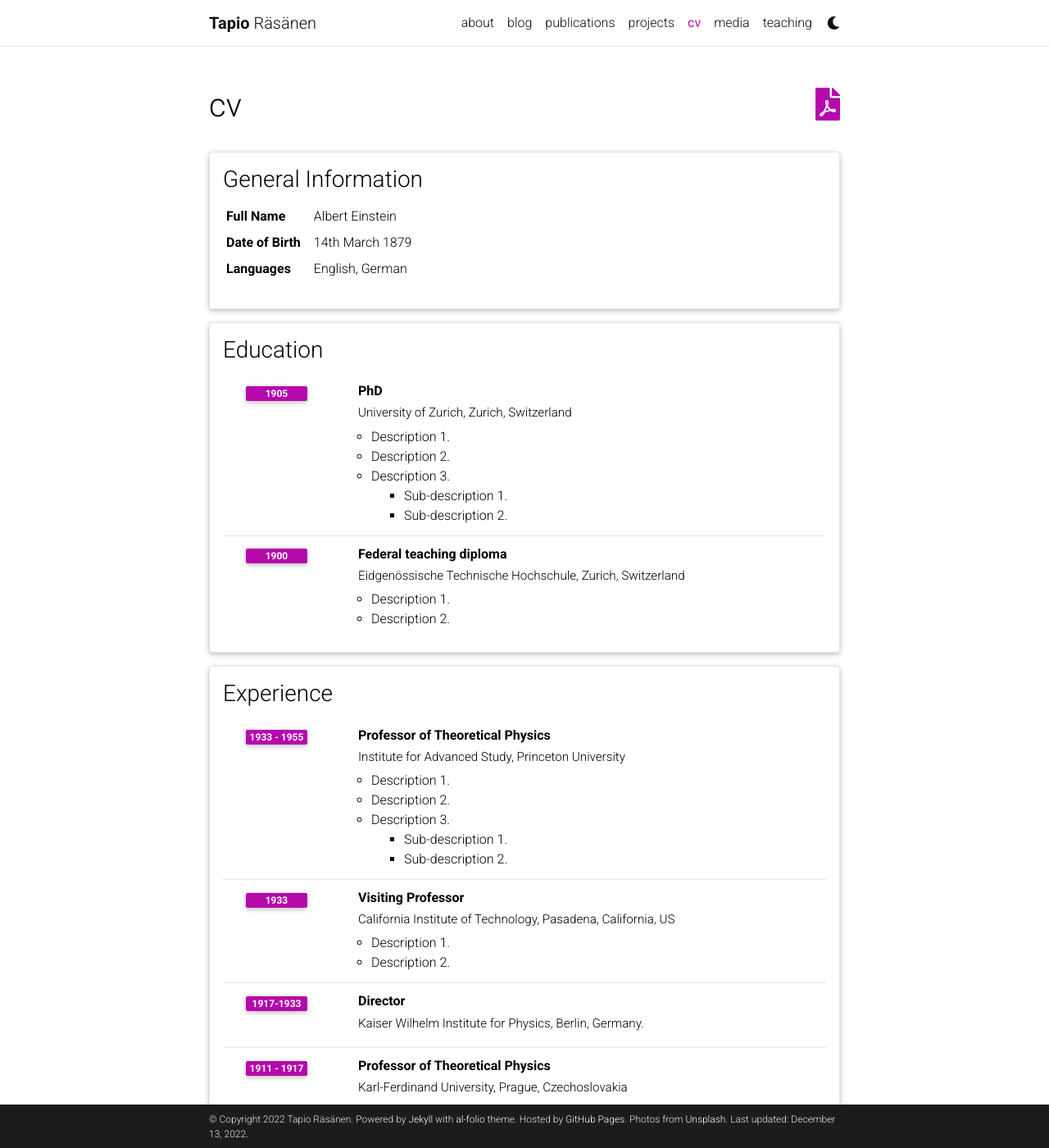
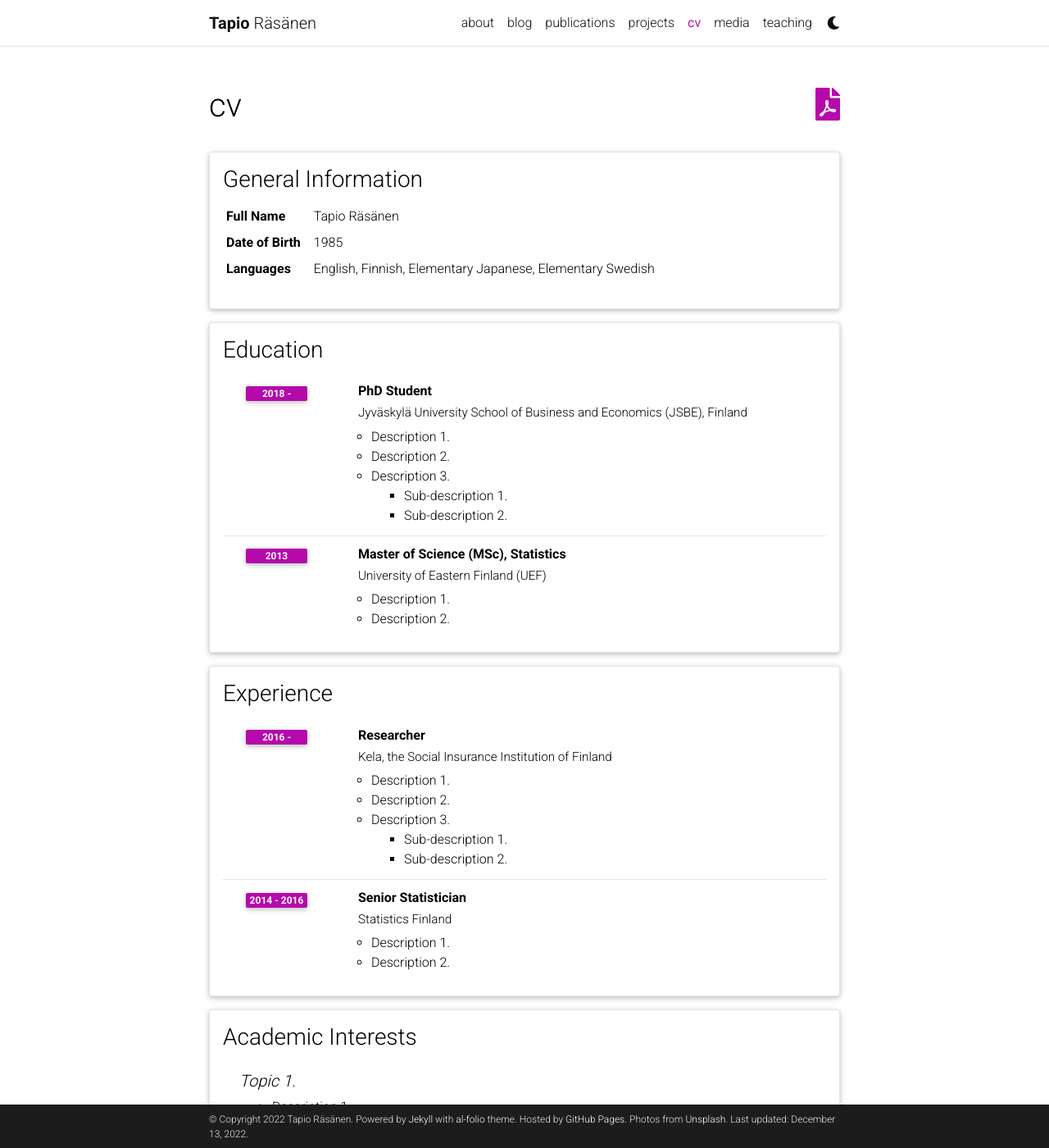
Before and after one commit to RasanenTapio/RasanenTapio.github.io, a Jekyll site: the page built from _pages/cv.md, in a window 1280 px wide and 1400 px high. Shown: the whole window at 82% size. Built offline with Jekyll 4.4.1, drawn with Linux system fonts in a browser that asks for light colours; comment, search, counter and statistics services are not loaded; a style sheet for code colours, icons or effects is not loaded; some of the changed text lies outside the part shown.

```diff
--- a/_config.yml
+++ b/_config.yml
@@ -144,7 +144,7 @@ collections:
     output: true
     permalink: /news/:path/
   projects:
-    output: false
+    output: true
     permalink: /projects/:path/
 
 news_scrollable: true # adds a vertical scroll bar if there are more than 3 news items
--- a/_data/cv.yml
+++ b/_data/cv.yml
@@ -2,18 +2,18 @@
   type: map
   contents:
     - name: Full Name
-      value: Albert Einstein
+      value: Tapio Räsänen
     - name: Date of Birth
-      value: 14th March 1879
+      value: 1985
     - name: Languages
-      value: English, German
+      value: English, Finnish, Elementary Japanese, Elementary Swedish
 
 - title: Education
   type: time_table
   contents:
-    - title: PhD
-      institution: University of Zurich, Zurich, Switzerland
-      year: 1905
+    - title: PhD Student
+      institution: Jyväskylä University School of Business and Economics (JSBE), Finland
+      year: 2018 -
       description:
         - Description 1.
         - Description 2.
@@ -21,9 +21,9 @@
           contents:
             - Sub-description 1.
             - Sub-description 2.
-    - title: Federal teaching diploma
-      institution: Eidgenössische Technische Hochschule, Zurich, Switzerland
-      year: 1900
+    - title: Master of Science (MSc), Statistics
+      institution: University of Eastern Finland (UEF)
+      year: 2013
       description:
         - Description 1.
         - Description 2.
@@ -31,9 +31,9 @@
 - title: Experience
   type: time_table
   contents:
-    - title: Professor of Theoretical Physics
-      institution: Institute for Advanced Study, Princeton University
-      year: 1933 - 1955
+    - title: Researcher
+      institution: Kela, the Social Insurance Institution of Finland
+      year: 2016 -
       description:
         - Description 1.
         - Description 2.
@@ -41,43 +41,12 @@
           contents:
             - Sub-description 1.
             - Sub-description 2.
-    - title: Visiting Professor
-      institution: California Institute of Technology, Pasadena, California, US
-      year: 1933
+    - title: Senior Statistician
+      institution: Statistics Finland
+      year: 2014 - 2016
       description:
         - Description 1.
         - Description 2.
-
-    - title: Director
-      institution: Kaiser Wilhelm Institute for Physics, Berlin, Germany.
-      year: 1917-1933
-
-    - title: Professor of Theoretical Physics
-      institution: Karl-Ferdinand University, Prague, Czechoslovakia
-      year: 1911 - 1917
-      description:
-
-    - title: Associate Professor of Theoretical Physics
-      institution: University of Zurich, Zurich, Switzerland
-      year: 1909 - 1911
-
-- title: Open Source Projects
-  type: time_table
-  contents:
-    - title: <a href="https://github.com/alshedivat/al-folio">al-folio</a>
-      year: 2015-now
-      description: A beautiful, simple, clean, and responsive Jekyll theme for academics.
-
-- title: Honors and Awards
-  type: time_table
-  contents:
-    - year: 1921
-      items:
-        - Nobel Prize in Physics
-        - Matteucci Medal
-    - year: 2029
-      items:
-        - Max Planck Medal
 
 - title: Academic Interests
   type: nested_list
@@ -90,8 +59,3 @@
       items:
         - Description 1.
         - Description 2.
-
-- title: Other Interests
-  type: list
-  contents:
-    - <u>Hobbies:</u> Hobby 1, Hobby 2, etc.
```
